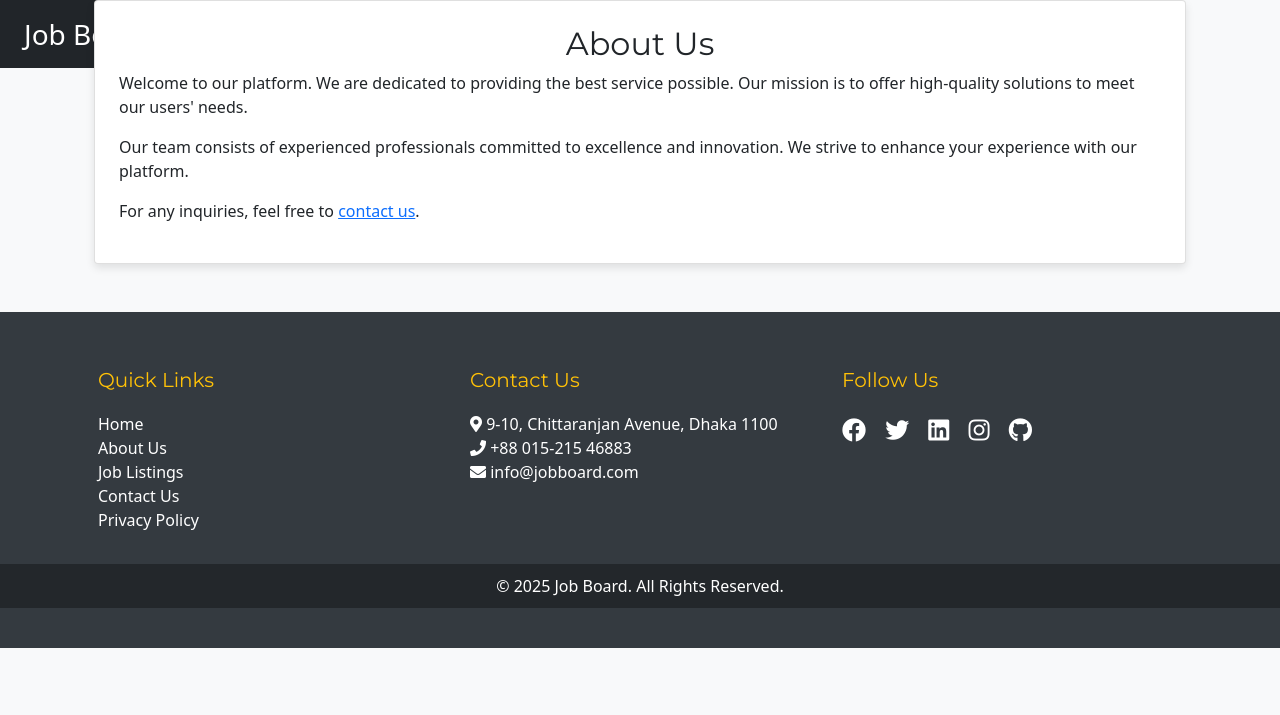
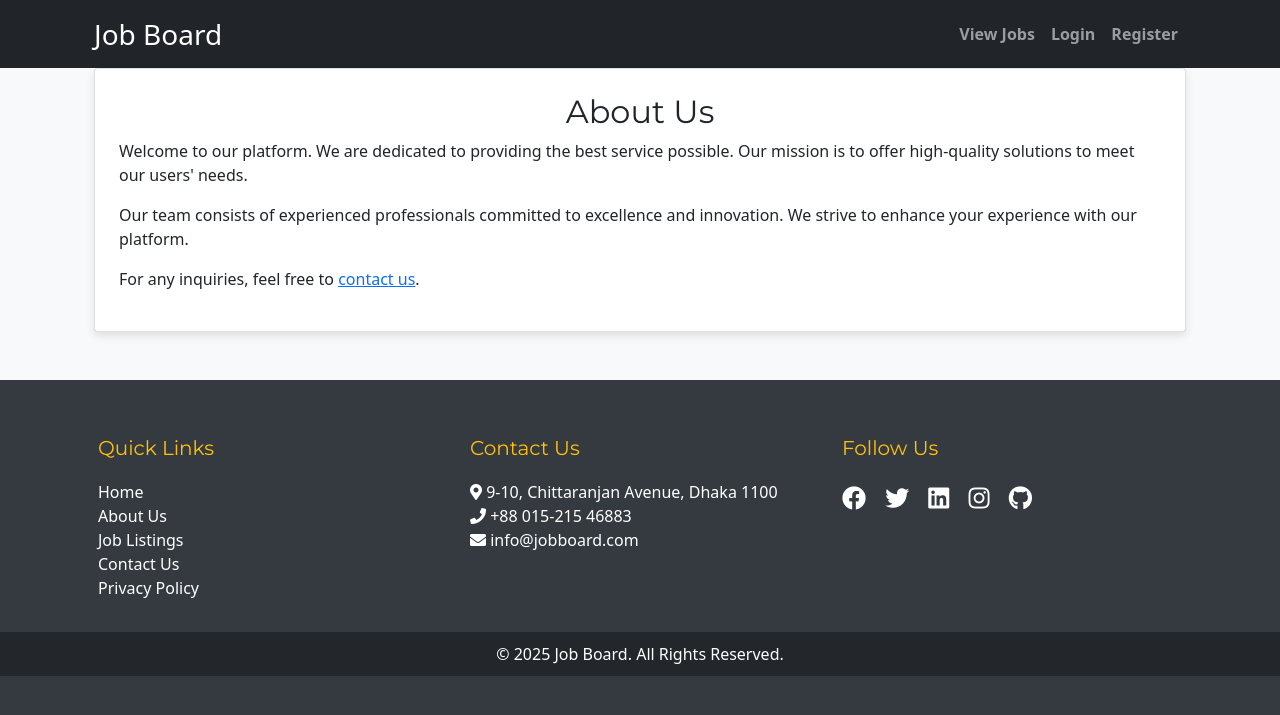
Before and after one commit to nibirjoydhar/job-board, a PHP site: page /html/about.php in a window 1280 px wide. Shown: the top 715 px of the page. Run offline with PHP 8.4, Linux system fonts and the light colour scheme.

Commit message:
... Updated

```diff
--- a/html/header.php
+++ b/html/header.php
@@ -3,7 +3,7 @@
 $current_page = basename($_SERVER['PHP_SELF']);
 ?>
 
-<nav class="navbar navbar-expand-lg navbar-dark bg-dark position-fixed d-flex flex-column">
+<nav class="navbar navbar-expand-lg navbar-dark bg-dark">
     <div class="container">
         <a class="navbar-brand fs-3" href="index.php">Job Board</a>
         <button class="navbar-toggler" type="button" data-bs-toggle="collapse" data-bs-target="#navbarNav"
```
